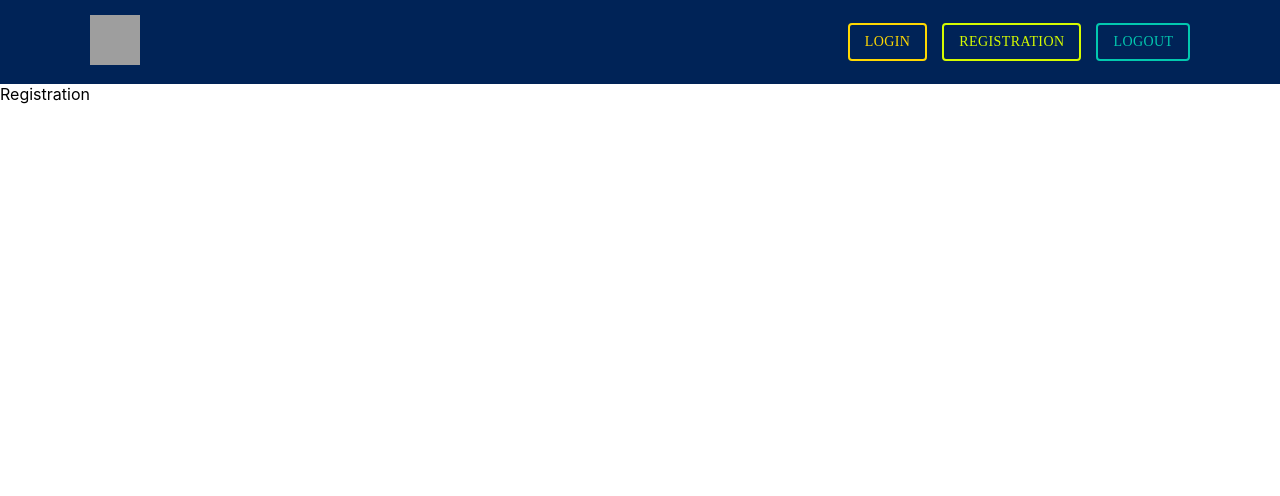
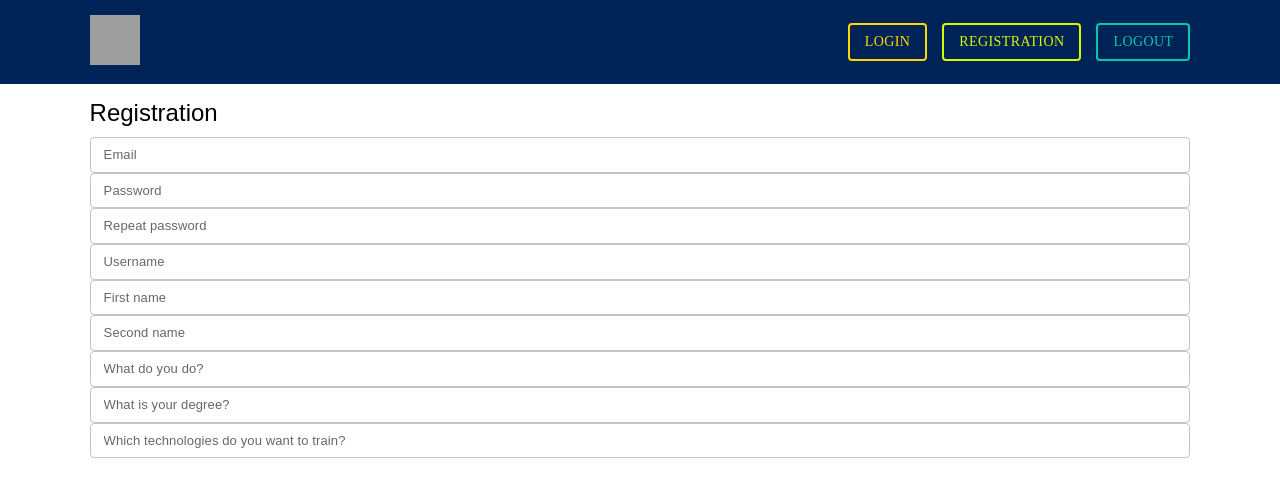
Before and after one commit to VeronikaMishkovec/interview_frontend_next, a Next.js app: page /registration in a window 1280 px wide. Shown: the top 496 px of the page. Built offline with nearby package versions, Linux system fonts and the light colour scheme; grey boxes are pictures that could not be loaded.

Commit message:
feat: registration form

```diff
--- a/components/IButton/index.tsx
+++ b/components/IButton/index.tsx
@@ -1,7 +1,7 @@
-import {Button} from "@mui/material";
-import {IButtonType} from "./types";
+import { Button } from "@mui/material";
+import { IButtonType } from "./types";
 
-const IButton = ({title, className, onClick}: IButtonType) => {
+const IButton = ({ title, className, onClick }: IButtonType) => {
   return (
     <Button
       variant={'outlined'}
--- /dev/null
+++ b/components/IInput/index.tsx
@@ -0,0 +1,45 @@
+import {TextField} from "@mui/material";
+import {IInputType} from "./types";
+import {styled} from "@mui/system";
+import style from './style.module.scss'
+
+const IInput = ({ label, type }: IInputType) => {
+  const CssTextField = styled(TextField)({
+    '& label.Mui-focused': {
+      color: '#002357',
+      fontFamily: 'Montserrat-Medium, sans-serif',
+
+    },
+    '& label': {
+      fontFamily: 'Montserrat-Regular, sans-serif',
+      fontSize: '13px'
+    },
+    '& input': {
+      fontFamily: 'Montserrat-Regular, sans-serif',
+      fontSize: '13px'
+    },
+    '& .MuiOutlinedInput-root': {
+      '&:hover fieldset': {
+        borderColor: '#002357',
+        borderWidth: '2px',
+        fontFamily: 'Montserrat-Regular, sans-serif'
+      },
+      '&.Mui-focused fieldset': {
+        borderColor: '#002357',
+      },
+    },
+  });
+
+  return (
+    <CssTextField
+      className={style.inputContainer}
+      id="standard-basic"
+      label={label}
+      variant="outlined"
+      type={type}
+      size={'small'}
+    />
+  )
+}
+
+export default IInput
--- /dev/null
+++ b/components/IInput/style.module.scss
@@ -0,0 +1,3 @@
+.inputContainer {
+  margin: 7px 0;
+}
--- /dev/null
+++ b/components/IInput/types.ts
@@ -0,0 +1,6 @@
+export type IInputType = {
+  label: string
+
+  type?: string
+  style?: any
+}
--- a/components/Layout/index.tsx
+++ b/components/Layout/index.tsx
@@ -26,7 +26,9 @@ const Layout = ({children}: LayoutType) => {
           <IButton title={'Logout'} className={style.logoutButton} onClick={()=>{}}/>
         </div>
       </header>
-      {children}
+      <main className={style.mainContainer}>
+        {children}
+      </main>
     </div>
   )
 }
--- a/components/Layout/style.module.scss
+++ b/components/Layout/style.module.scss
@@ -46,3 +46,7 @@
     }
   }
 }
+
+.mainContainer {
+  padding: 15px 7%;
+}
--- a/pages/registration.tsx
+++ b/pages/registration.tsx
@@ -1,9 +1,22 @@
 import Layout from "../components/Layout";
+import IInput from "../components/IInput";
+import style from '../styles/registration.module.scss';
 
 const Registration = () => {
   return (
     <Layout>
-      Registration
+      <div className={style.container}>
+        <div className={style.header}>Registration</div>
+        <IInput label={'Email'} />
+        <IInput label={'Password'} type={'password'}/>
+        <IInput label={'Repeat password'} type={'password'}/>
+        <IInput label={'Username'} />
+        <IInput label={'First name'} />
+        <IInput label={'Second name'} />
+        <IInput label={'What do you do?'} />
+        <IInput label={'What is your degree?'} />
+        <IInput label={'Which technologies do you want to train?'} />
+      </div>
     </Layout>
   )
 }
--- /dev/null
+++ b/styles/registration.module.scss
@@ -0,0 +1,10 @@
+.container {
+  display: flex;
+  flex-direction: column;
+
+  .header {
+    font-family: Montserrat-Bold, sans-serif;
+    font-size: 24px;
+    margin-bottom: 10px;
+  }
+}
```
